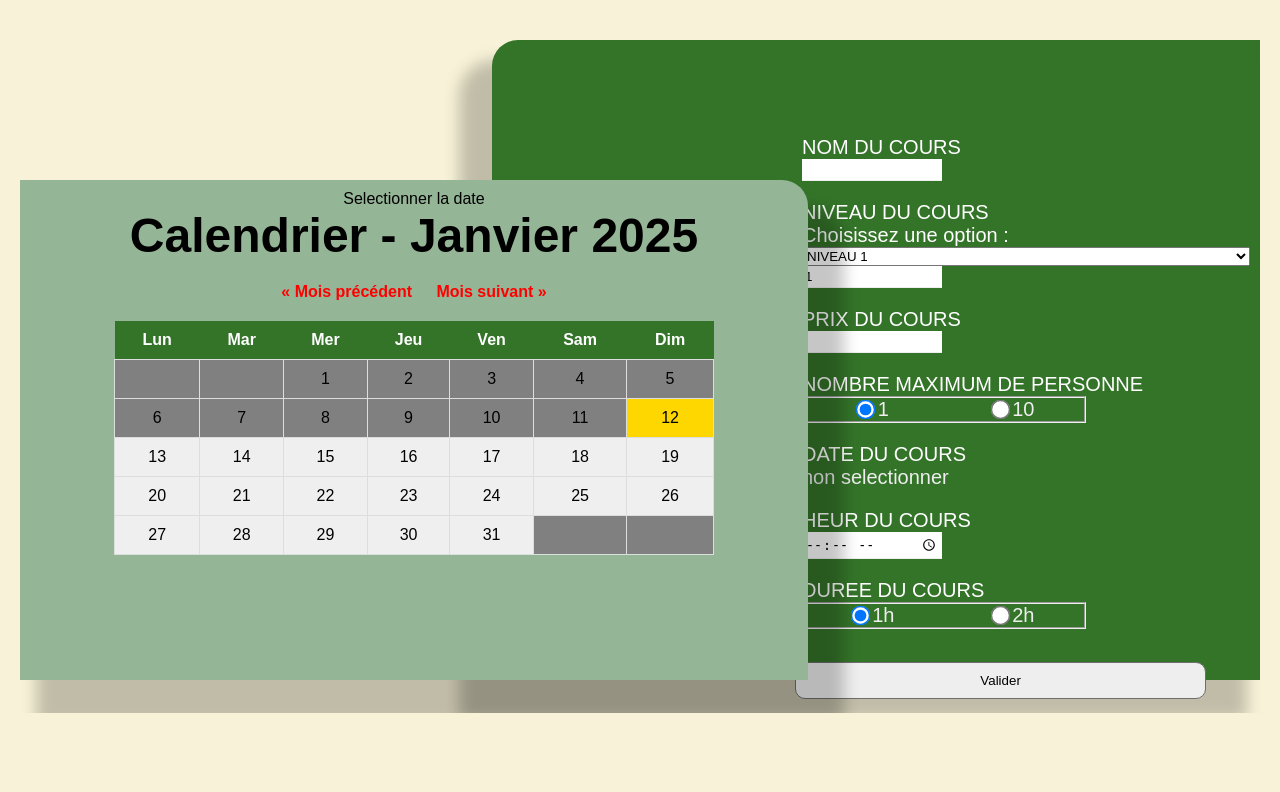
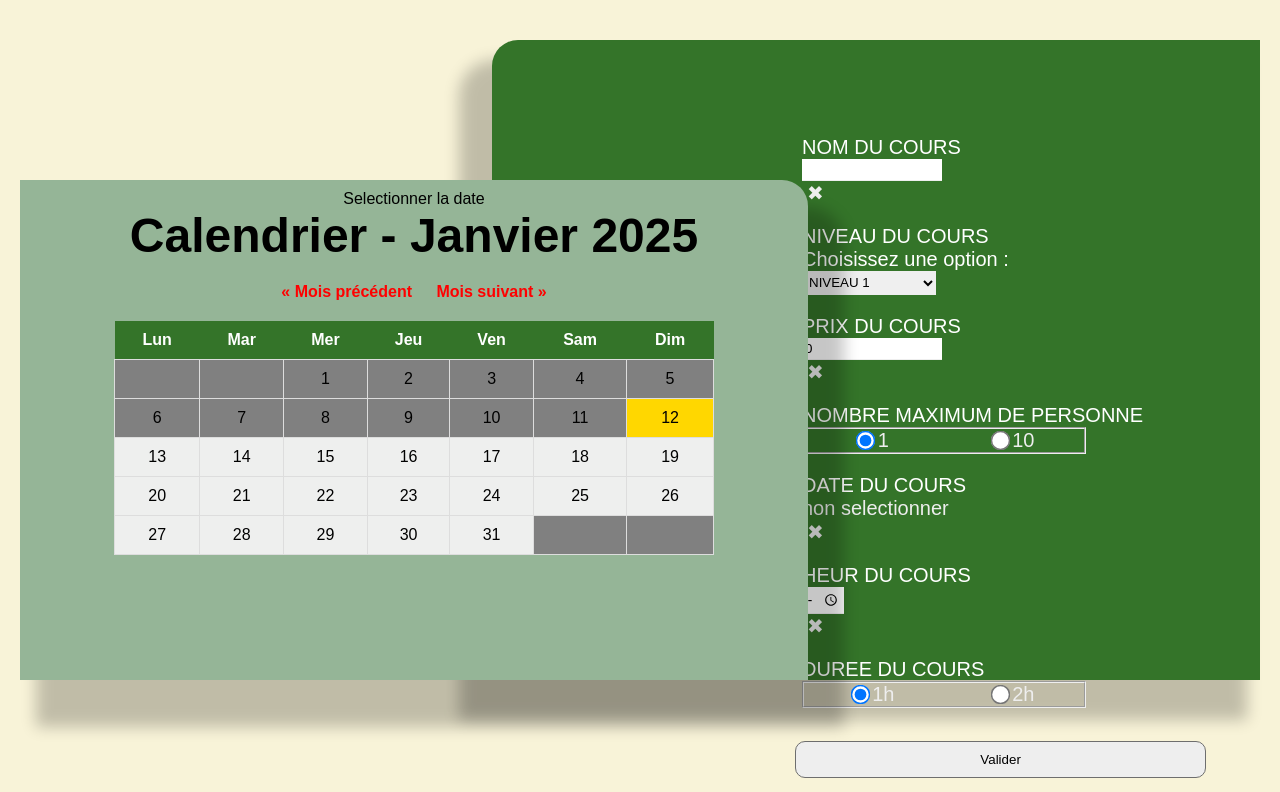
Before and after one commit to julian2bot/SAE_Poney, a PHP site: page /page/creationCours.php in a window 1280 px wide. Shown: the part 140-932 px from the top of the page. Before the commit the page ends 853 px from the top, so only its background shows below. Run offline with PHP 8.4, Linux system fonts and the light colour scheme; data that the repository does not hold is empty.

Commit message:
page fini a 99%

```diff
--- a/assets/script/jsCreationCours.js
+++ b/assets/script/jsCreationCours.js
@@ -6,7 +6,8 @@ document.addEventListener('DOMContentLoaded', () => {
 function getDate(month,year){
 
 
-const titres = document.querySelectorAll('.jourpossible');
+let titres = document.querySelectorAll('.jourpossible');
+let aujourdhui = document.querySelectorAll('.today');
 
 titres.forEach((element) => {
     element.addEventListener("click", ()=> {
@@ -16,6 +17,15 @@ titres.forEach((element) => {
 
     });
   });
+
+aujourdhui.forEach((element) => {
+    element.addEventListener("click", ()=> {
+
+    let valeur =element.id;
+    changerTexte(valeur,month,year);
+
+});
+});
 
 }
 
--- a/assets/style/creationCoursCss.css
+++ b/assets/style/creationCoursCss.css
@@ -82,7 +82,7 @@ form >section>label {
     color: white;
 }
 
-form >section>input {
+form >section>input  , select{
     width: 30%;
     padding: 3px;
     border: none;
@@ -196,3 +196,25 @@ fieldset>div>input
 transform: scale(1.5); /* Augmenter la taille du bouton radio de 1.5x */
 
 }
+
+
+
+input:invalid + span::after {
+  content: "✖";
+  padding-left: 5px;
+}
+
+input:valid + span::after {
+  content: "✓";
+  padding-left: 5px;
+}
+
+.heure{
+    width: 8%;
+
+    padding: 3px;
+    border: none;
+    border-bottom: 1px solid #eee;
+    caret-color: white;
+    color: black;
+}
--- a/page/creationCours.php
+++ b/page/creationCours.php
@@ -61,6 +61,7 @@ require_once "../utils/connexionBD.php";
                     <section>
                         <label>NOM DU COURS</label>
                         <input name="nom" id="nom" type="text" required />
+                        <span class="validity"></span>
                     </section>
 
                     <section>
@@ -80,7 +81,7 @@ require_once "../utils/connexionBD.php";
                             <option value=10 >NIVEAU 10</option>
                         </select>
 
-                        <input name="niveau" id="niveau" type="text" value=1 placeholder="La valeur apparaît ici" required />
+                        <input name="niveau" id="niveau" type="text" value=1 placeholder="La valeur apparaît ici" hidden required />
 
                     </section>
 
@@ -88,7 +89,16 @@ require_once "../utils/connexionBD.php";
 
                     <section>
                         <label>PRIX DU COURS</label>
-                        <input name="prix" id="prix" type="number" required />
+                        <input name="prix" id="prix" type="number"  min="1" max="2500" list="defaultNumbers" required  value=0 />
+                        <span class="validity"></span>
+
+                        <datalist id="defaultNumbers">
+                            <option value="400"></option>
+                            <option value="200"></option>
+                            <option value="350"></option>
+                            <option value="10"></option>
+                            <option value="99"></option>
+                        </datalist>
                     </section>
 
                     <section>
@@ -109,11 +119,13 @@ require_once "../utils/connexionBD.php";
                         <label>DATE DU COURS</label>
                         <p id=montrerdate>non selectionner</p>
                         <input name="datevalider" value="" id="datevalider" hidden type="date" required />
+                        <span class="validity"></span>
                     </section>
 
                     <section>
                         <label>HEUR DU COURS</label>
-                        <input type="time" id="appt" name="appt" min="09:00" max="22:00" required />
+                        <input class=heure type="time" id="appt" name="appt" min="06:00" max="22:00" required />
+                        <span class="validity"></span>
                     </section>
 
                     <section>
@@ -128,6 +140,7 @@ require_once "../utils/connexionBD.php";
                                 <label for="choix2h">2h</label>
                             </div>
                         </fieldset>
+
                     </section>
 
 
```
